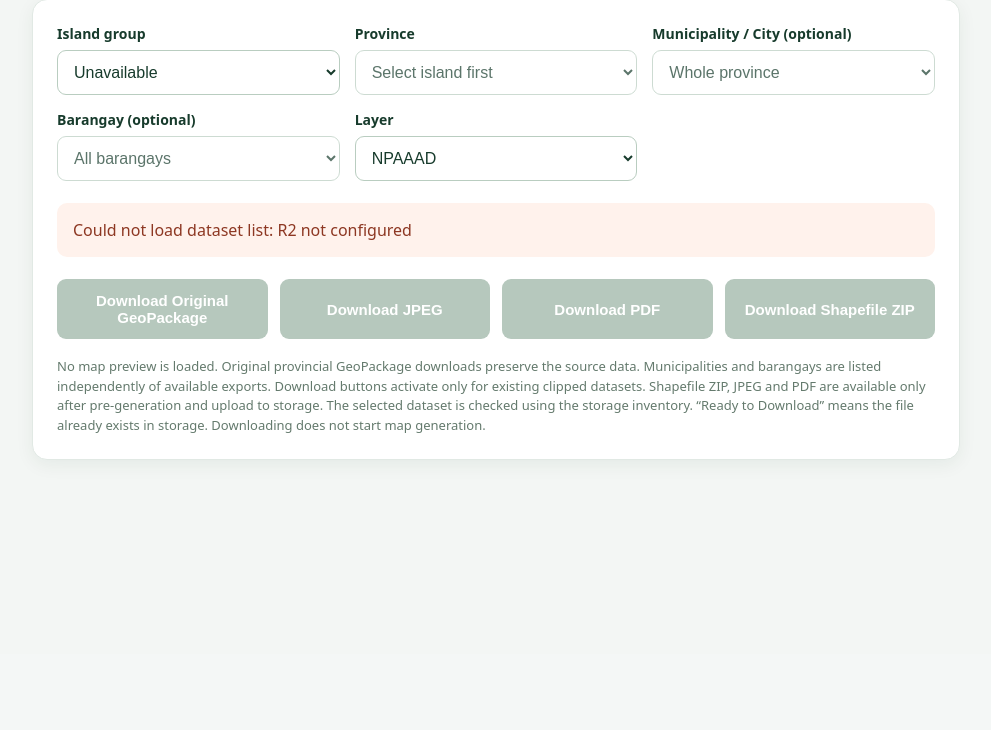
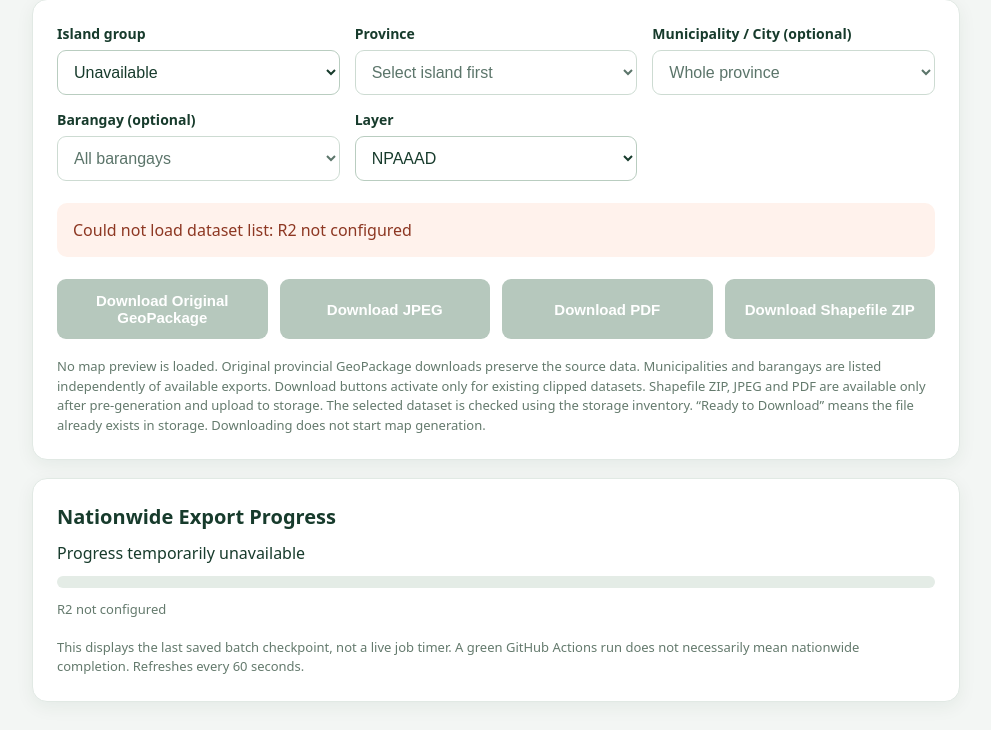
Before and after one commit to warren3398/NPAAAD-SAFDZ-Map-Downloader, a Flask app: page / in a window 1280 px wide. Shown: the part 146-876 px from the top of the page, without its empty margins (144-1135 px from the left). Before the commit the page ends 606 px from the top, so only its background shows below. Run offline with Flask 3, Linux system fonts and the light colour scheme.

Commit message:
Add auto-refresh nationwide progress panel to map downloader

```diff
--- a/templates/index.html
+++ b/templates/index.html
@@ -29,7 +29,7 @@ select{width:100%;padding:12px;border:1px solid #b9cdc0;border-radius:9px;backgr
 </div><div id="status" class="status" role="status" aria-live="polite">Loading available datasets…</div>
 <div class="actions"><button data-fmt="gpkg" disabled>Download Original GeoPackage</button><button data-fmt="jpeg" disabled>Download JPEG</button><button data-fmt="pdf" disabled>Download PDF</button><button data-fmt="zip" disabled>Download Shapefile ZIP</button></div>
 <p class="note">No map preview is loaded. Original provincial GeoPackage downloads preserve the source data. Municipalities and barangays are listed independently of available exports. Download buttons activate only for existing clipped datasets. Shapefile ZIP, JPEG and PDF are available only after pre-generation and upload to storage. The selected dataset is checked using the storage inventory. “Ready to Download” means the file already exists in storage. Downloading does not start map generation.</p>
-</section></main>
+</section><section class="panel" style="margin-top:18px" aria-label="Nationwide generation progress"><h2 style="margin:0 0 12px;font-size:20px">Nationwide Export Progress</h2><div id="nationwide-summary" role="status" aria-live="polite">Loading progress…</div><div style="height:12px;border-radius:12px;background:#e4ece6;overflow:hidden;margin:12px 0"><div id="nationwide-bar" style="height:100%;width:0;background:#16764e;transition:width .3s"></div></div><div id="nationwide-detail" class="note" style="margin:0">Checking Cloudflare R2 checkpoint.</div><p class="note">This displays the last saved batch checkpoint, not a live job timer. A green GitHub Actions run does not necessarily mean nationwide completion. Refreshes every 60 seconds.</p></section></main>
 <script>
 const $=id=>document.getElementById(id),buttons=[...document.querySelectorAll('[data-fmt]')];let items=[],scoped=[];
 function status(message,kind=''){const el=$('status');el.textContent=message;el.className='status '+kind}
@@ -76,4 +76,6 @@ $('barangay').addEventListener('change',update);
 $('province').addEventListener('change',refreshPlaces);$('layer').addEventListener('change',update);
 fetch('/api/inventory',{cache:'no-store'}).then(async r=>{const d=await r.json();if(!r.ok||d.error)throw Error(d.error||'Inventory unavailable');return d}).then(d=>{items=d.items||[];scoped=d.scoped||[];fill($('island'),[...new Set(items.map(x=>x.island))].sort(),'Select island');update()}).catch(e=>{fill($('island'),[],'Unavailable');status('Could not load dataset list: '+e.message,'error')});
 buttons.forEach(b=>b.addEventListener('click',()=>{const f=selected();if(!f)return;const p=new URLSearchParams({island:f.island,province:f.province,layer:f.layer,format:b.dataset.fmt,scope:level(),place:place()});status('Starting '+b.dataset.fmt.toUpperCase()+' download from storage…','loading');window.location.assign('/api/download?'+p)}));
+async function refreshNationwide(){try{const r=await fetch('/api/nationwide-progress',{cache:'no-store'});const d=await r.json();if(!r.ok)throw Error(d.error||'Progress unavailable');if(d.status==='not_started'){$('nationwide-summary').textContent='Not started yet';$('nationwide-detail').textContent=d.message||'';return;}const done=Number(d.completed)||0,total=Number(d.total)||0,pct=total?Math.min(100,Math.round(done/total*1000)/10):0;$('nationwide-bar').style.width=pct+'%';$('nationwide-summary').textContent=(d.status==='complete'?'COMPLETED — ':d.status==='attention'?'Needs attention — ':'Processing — ')+done+' / '+total+' datasets ('+pct+'%)';const current=d.status==='complete'?'All available source datasets processed':'Dataset '+d.current_dataset_index+' of '+total+' · '+(d.stage||'unknown')+' · offset '+(d.offset||0);const failures=Object.keys(d.failures||{});$('nationwide-detail').textContent=current+' · Last checkpoint: '+(d.updated_utc?new Date(d.updated_utc).toLocaleString():'Unknown')+(failures.length?' · Failed batch: '+failures.join(', '):'');}catch(e){$('nationwide-summary').textContent='Progress temporarily unavailable';$('nationwide-detail').textContent=e.message;}}
+refreshNationwide();setInterval(refreshNationwide,60000);
 </script></body></html>
```
